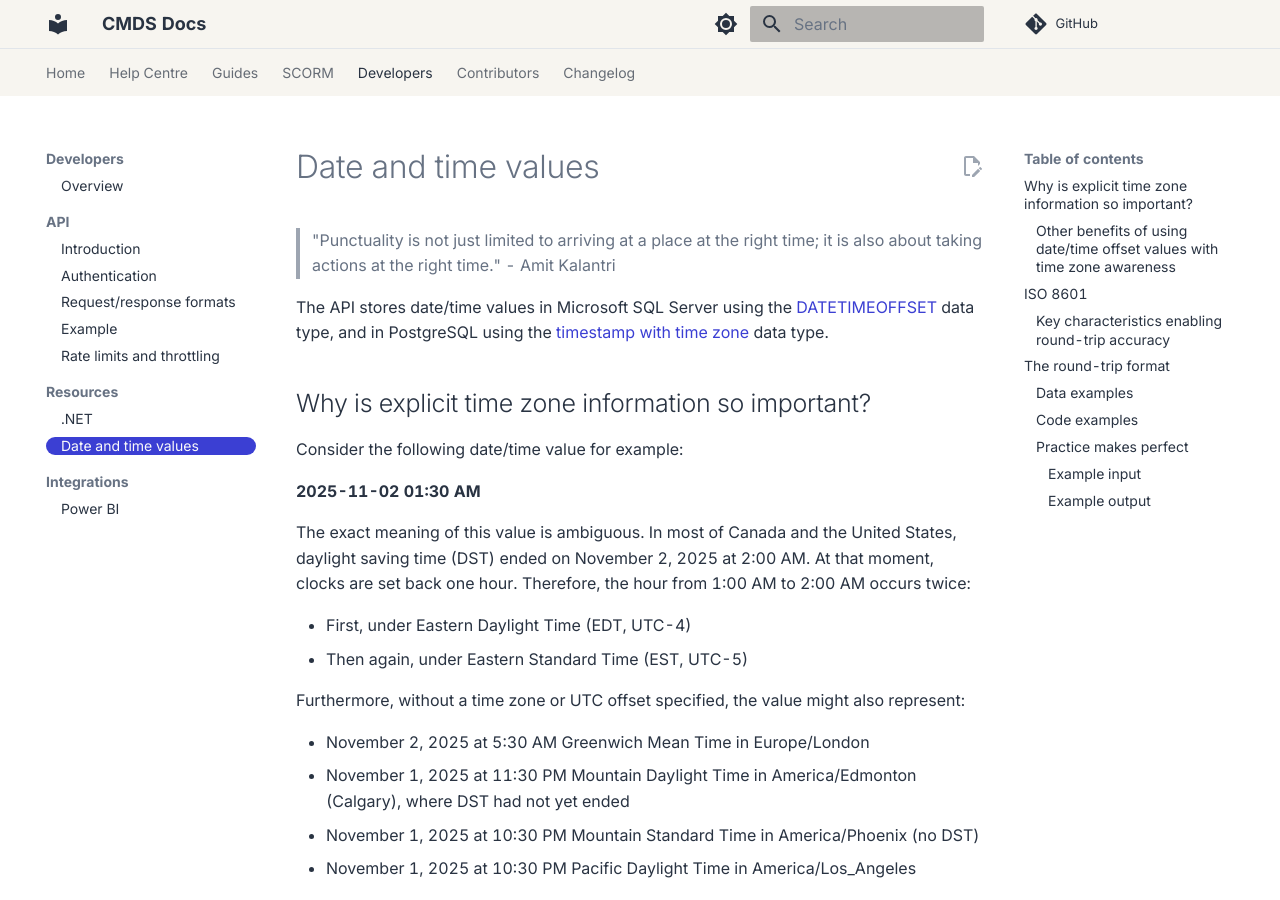
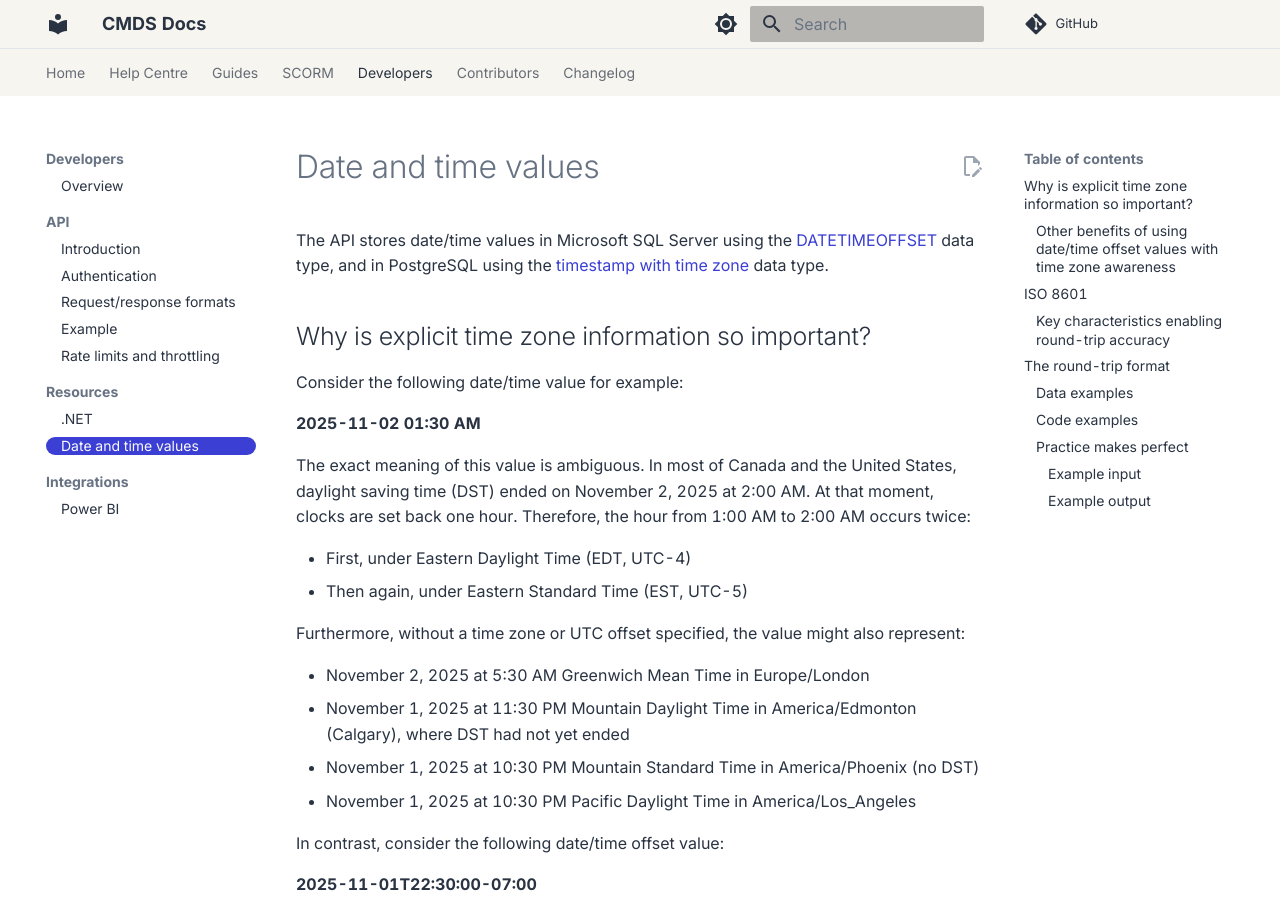
Before and after one commit to cmds-app/docs, an MkDocs documentation site: the page built from docs/developers/resources/date-and-time-values.md, in a window 1280 px wide and 900 px high. Built offline with MkDocs 1.6.1 and Material for MkDocs 9.7.7, drawn with Linux system fonts in a browser that asks for light colours; comment, search, counter and statistics services are not loaded.

Commit message:
docs(developers): remove the opening quote from the date and time page

```diff
--- a/docs/developers/resources/date-and-time-values.md
+++ b/docs/developers/resources/date-and-time-values.md
@@ -1,6 +1,4 @@
 # Date and time values
-
-> "Punctuality is not just limited to arriving at a place at the right time; it is also about taking actions at the right time." - Amit Kalantri
 
 The API stores date/time values in Microsoft SQL Server using the [DATETIMEOFFSET](https://learn.microsoft.com/en-us/sql/t-sql/data-types/datetimeoffset-transact-sql?view=sql-server-ver16) data type, and in PostgreSQL using the [timestamp with time zone](https://www.postgresql.org/docs/17/datatype-datetime.html) data type.
 
```
